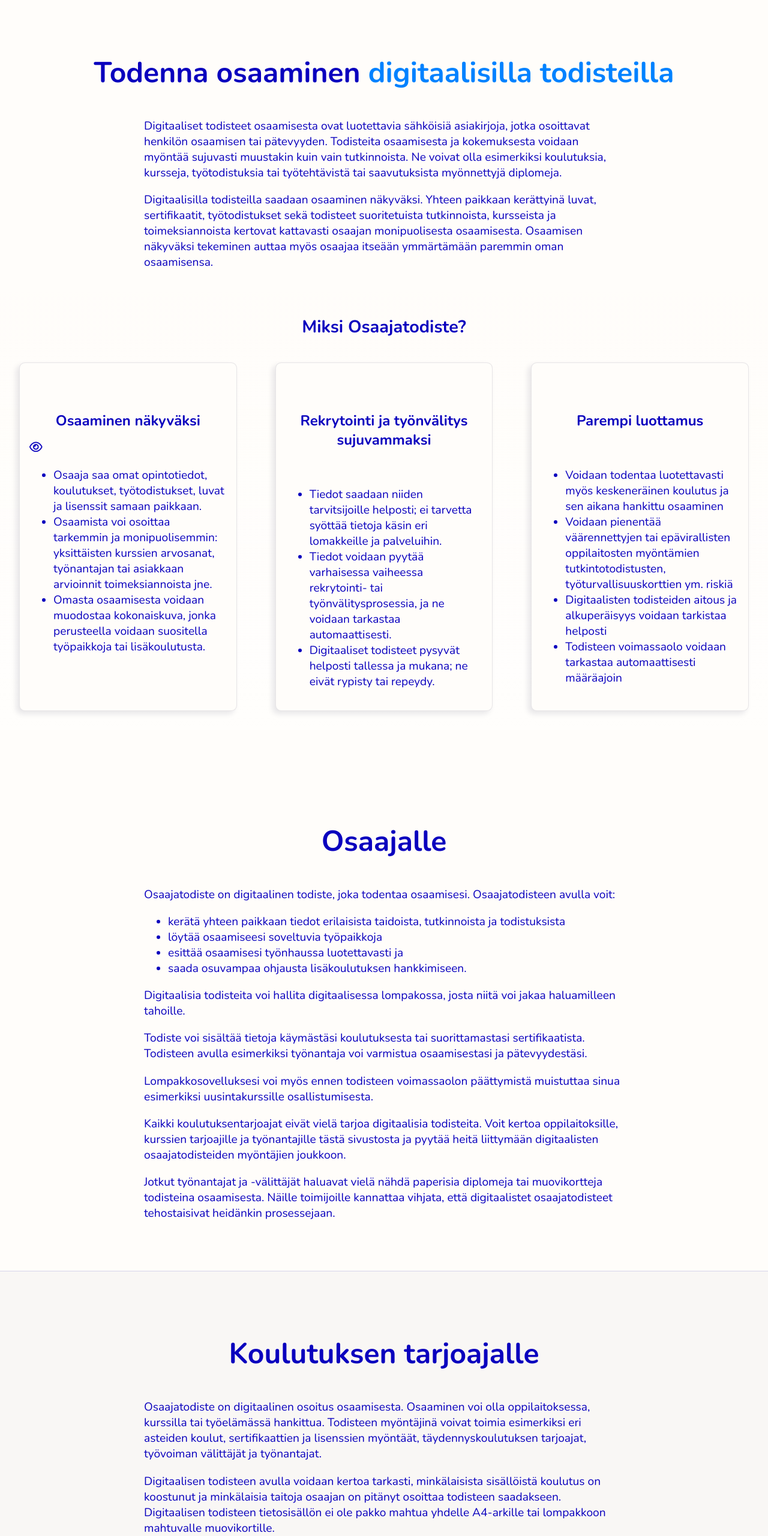
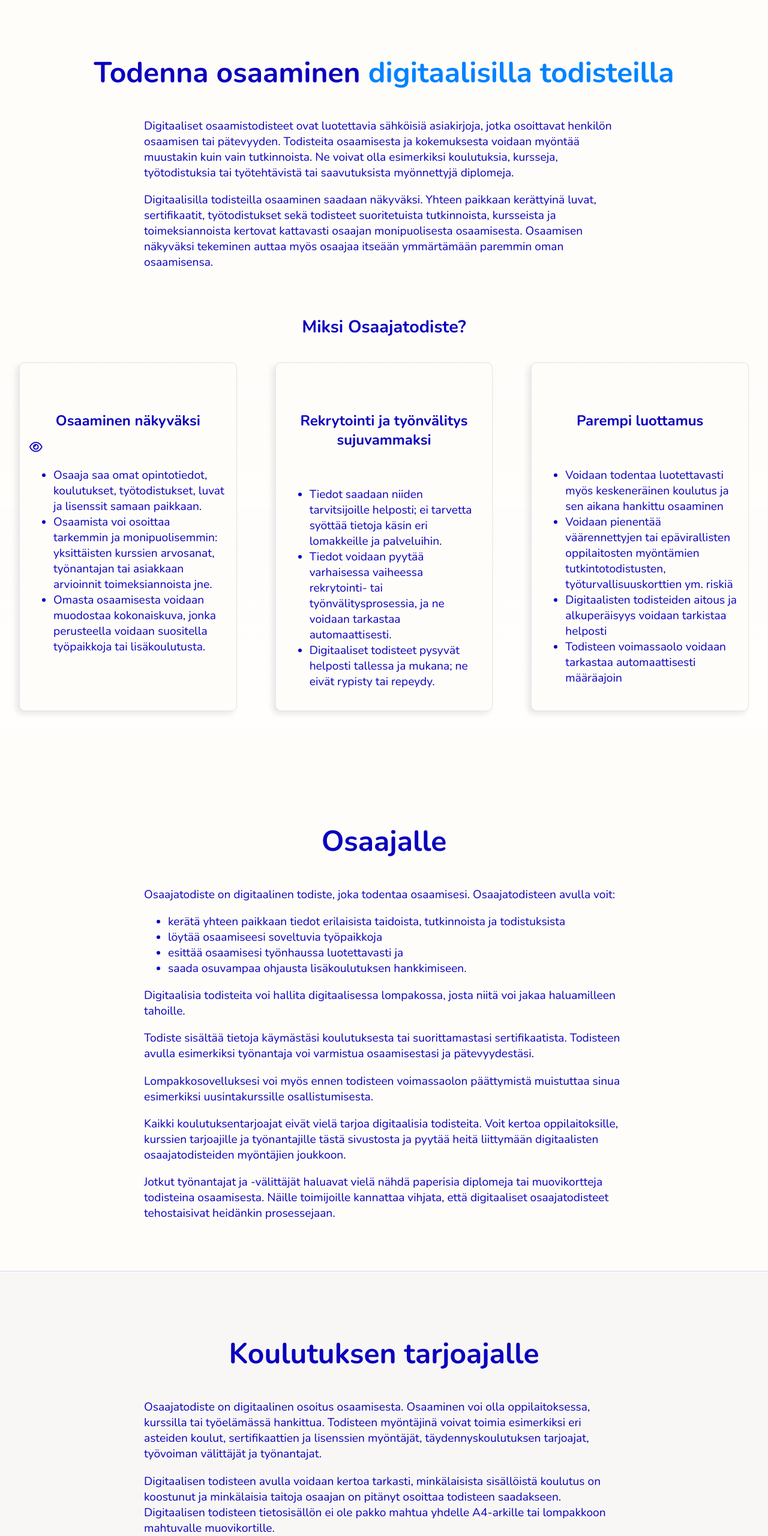
Before and after one commit to FindyFi/osaajatodiste, a plain HTML site: page index.html in a window 1280 px wide. Shown: the part 240-2800 px from the top of the page at 60% size. Drawn offline with nearby package versions, Linux system fonts and the light colour scheme; some icons are missing.

Commit message:
fixed typos

```diff
--- a/index.html
+++ b/index.html
@@ -45,8 +45,8 @@
       <article id="top">
         <h1>Todenna osaaminen <strong>digitaalisilla todisteilla</strong></h1>
         <section>
-          <p>Digitaaliset todisteet osaamisesta ovat luotettavia sähköisiä asiakirjoja, jotka osoittavat henkilön osaamisen tai pätevyyden. Todisteita osaamisesta ja kokemuksesta voidaan myöntää sujuvasti muustakin kuin vain tutkinnoista. Ne voivat olla esimerkiksi koulutuksia, kursseja, työtodistuksia tai työtehtävistä tai saavutuksista myönnettyjä diplomeja.</p>
-          <p>Digitaalisilla todisteilla saadaan osaaminen näkyväksi. Yhteen paikkaan kerättyinä luvat, sertifikaatit, työtodistukset sekä todisteet suoritetuista tutkinnoista, kursseista ja toimeksiannoista kertovat kattavasti osaajan monipuolisesta osaamisesta. Osaamisen näkyväksi tekeminen auttaa myös osaajaa itseään ymmärtämään paremmin oman osaamisensa.</p>
+          <p>Digitaaliset osaamistodisteet ovat luotettavia sähköisiä asiakirjoja, jotka osoittavat henkilön osaamisen tai pätevyyden. Todisteita osaamisesta ja kokemuksesta voidaan myöntää muustakin kuin vain tutkinnoista. Ne voivat olla esimerkiksi koulutuksia, kursseja, työtodistuksia tai työtehtävistä tai saavutuksista myönnettyjä diplomeja.</p>
+          <p>Digitaalisilla todisteilla osaaminen saadaan näkyväksi. Yhteen paikkaan kerättyinä luvat, sertifikaatit, työtodistukset sekä todisteet suoritetuista tutkinnoista, kursseista ja toimeksiannoista kertovat kattavasti osaajan monipuolisesta osaamisesta. Osaamisen näkyväksi tekeminen auttaa myös osaajaa itseään ymmärtämään paremmin oman osaamisensa.</p>
           </section>
           <section class="details kuva">
           <h2>Miksi Osaajatodiste?</h2>
@@ -91,18 +91,18 @@
             <li>saada osuvampaa ohjausta lisäkoulutuksen hankkimiseen.</li>
           </ul>
           <p>Digitaalisia todisteita voi hallita digitaalisessa lompakossa, josta niitä voi jakaa haluamilleen tahoille.</p>
-          <p>Todiste voi sisältää tietoja käymästäsi koulutuksesta tai suorittamastasi sertifikaatista. Todisteen avulla esimerkiksi työnantaja voi varmistua osaamisestasi ja pätevyydestäsi.</p>
+          <p>Todiste sisältää tietoja käymästäsi koulutuksesta tai suorittamastasi sertifikaatista. Todisteen avulla esimerkiksi työnantaja voi varmistua osaamisestasi ja pätevyydestäsi.</p>
           <p>Lompakkosovelluksesi voi myös ennen todisteen voimassaolon päättymistä muistuttaa sinua esimerkiksi uusintakurssille osallistumisesta.</p>
           <p>Kaikki koulutuksentarjoajat eivät vielä tarjoa digitaalisia todisteita. Voit kertoa oppilaitoksille, kurssien tarjoajille ja työnantajille tästä sivustosta ja pyytää heitä liittymään digitaalisten osaajatodisteiden myöntäjien joukkoon.</p>
-          <p>Jotkut työnantajat ja -välittäjät haluavat vielä nähdä paperisia diplomeja tai muovikortteja todisteina osaamisesta. Näille toimijoille kannattaa vihjata, että digitaalistet osaajatodisteet tehostaisivat heidänkin prosessejaan.</p>
+          <p>Jotkut työnantajat ja -välittäjät haluavat vielä nähdä paperisia diplomeja tai muovikortteja todisteina osaamisesta. Näille toimijoille kannattaa vihjata, että digitaaliset osaajatodisteet tehostaisivat heidänkin prosessejaan.</p>
         </section>
       </article>
       <article id="kouluttajalle">
         <h1>Koulutuksen tarjoajalle</h1>
         <section>
-          <p>Osaajatodiste on digitaalinen osoitus osaamisesta. Osaaminen voi olla oppilaitoksessa, kurssilla tai työelämässä hankittua. Todisteen myöntäjinä voivat toimia esimerkiksi eri asteiden koulut, sertifikaattien ja lisenssien myöntäät, täydennyskoulutuksen tarjoajat, työvoiman välittäjät ja työnantajat.</p>
+          <p>Osaajatodiste on digitaalinen osoitus osaamisesta. Osaaminen voi olla oppilaitoksessa, kurssilla tai työelämässä hankittua. Todisteen myöntäjinä voivat toimia esimerkiksi eri asteiden koulut, sertifikaattien ja lisenssien myöntäjät, täydennyskoulutuksen tarjoajat, työvoiman välittäjät ja työnantajat.</p>
           <p>Digitaalisen todisteen avulla voidaan kertoa tarkasti, minkälaisista sisällöistä koulutus on koostunut ja minkälaisia taitoja osaajan on pitänyt osoittaa todisteen saadakseen. Digitaalisen todisteen tietosisällön ei ole pakko mahtua yhdelle A4-arkille tai lompakkoon mahtuvalle muovikortille.</p>
-          <p>Paperiseen tai PDF-muotoiseen päättötodistukseen tai diplomiin verrattuna digitaalinen todiste tarjoaa osaajalle monipuolisempia mahdollisuuksia osoittaa omaa osaamistaan. Kun hän välittää todistetta muille tahoille, nämä voivat varmistua sen aitoudesta ja alkuperäisyydestä. Koulutuksen tarjoaja voi erottua muista toimijoista tarjoamalla digitaalisia todisteita, ja digitaalisesti vahvistettavaa koulutusta voidaan arvostaa muita vastaavansisältöisiä koulutuksia enemmän.</p>
+          <p>Paperiseen tai PDF-muotoiseen päättötodistukseen tai diplomiin verrattuna digitaalinen todiste tarjoaa osaajalle monipuolisempia mahdollisuuksia osoittaa omaa osaamistaan. Kun hän välittää todistetta muille tahoille, nämä voivat varmistua sen aitoudesta ja alkuperäisyydestä. Koulutuksen tarjoaja voi erottua muista toimijoista tarjoamalla digitaalisia todisteita, ja digitaalisesti vahvistettavaa koulutusta voidaan arvostaa muita vastaavan sisältöisiä koulutuksia enemmän.</p>
           <p>Digitaalisen todisteen myöntäminen on helppoa. Yleensä koulutuksen tarjoajalla on omissa järjestelmissään rakenteisessa muodossa kaikki tarvittavat tiedot. Yksinkertaisen ohjelmiston avulla näistä tiedoista voidaan muodostaa digitaalisesti allekirjoitettu todiste, joka voidaan tarjota osaajalle esimerkiksi asiointipalvelusta ladattavaksi tai lähettää sähköpostin liitetiedostona.</p>
           <p>Paperien tai muovikorttien jakeluun ja postittamiseen verrattuna digitaalisen todisteen myöntäminen voi tehostaa prosesseja ja parantaa asiakastyytyväisyyttä. Digitaalisen todisteen myöntäjän ei tarvitse vastailla osaajien pätevyyksiä koskeviin puheluihin tai kirjeisiin, koska digitaalisten todisteiden aitous ja alkuperäisyys voidaan tarkastaa automaattisesti.</p>
           <p>Moni koulutuksen tarjoaja voi myös hyödyntää digitaalisia todisteita varmistuakseen, että koulutukseen osallistujat täyttävät tarvittavat ennakkovaatimukset.</p>
@@ -126,7 +126,7 @@
           <p>Digitaaliset todisteet sujuvoittavat prosesseja papereihin verrattuna ja ovat luotettavampia kuin LinkedIn-profiilit, joihin voi laittaa mitä tahansa osaamista ja kokemusta. Rekrytointiprosessin voi myös suunnitella uudelleen niin, että todisteet vaadittavasta osaamisesta esitetään heti prosessin alkuvaiheessa eikä vasta lopullisten valintojen jälkeen.</p>
           <p>Yritykset, jotka välittävät työvoimaa keikkatöihin tai konsultteja asiakastoimeksiantoihin, voivat hyödyntää digitaalisia todisteita etsiessään tiettyyn tehtävään parhaiten sopivaa asiantuntijaa. Nämä yritykset voivat myös myöntää digitaalisen todisteen jokaisesta keikasta ja projektista, mikä edelleen parantaa kokonaiskuvaa osaajan osaamisesta.</p>
           <p>Kaikki yritykset voivat tarjota lähtevälle työntekijälle digitaalisen version työtodistuksesta ja osaajatodisteita työsuhteen aikana karttuvasta osaamisesta. Osaajatodisteet kannattaa kytkeä kiinteäksi osaksi yrityksen osaamisen hallintaa.</p>
-          <p>Monilla aloilla tietyn tehtävän suorittaminen edellyttää määrättyä pätevyyttä tai osaamista. Kun sertifikaatit, luvat ja pätevyydet ovat mukana työntekijöiden tiedoissa, esimerkiksi työvuorosuunnittelussa voidaan varmistua, että joka vuoorossa on riittävä määrä ensiapukolutuksen tai työturvallisuuskortin suorittaneita, tai että kaikki sähköpätevyys 1:n haltijat eivät ole lomalla samaan aikaan. Järjestelmään voidaan myös tallentaa todisteiden viimeinen voimassaolo, jolloin työntekijät voidaan lähettää kertauskurssille hyvissä ajoin ennen pätevyyden erääntymistä.</p>
+          <p>Monilla aloilla tietyn tehtävän suorittaminen edellyttää määrättyä pätevyyttä tai osaamista. Kun sertifikaatit, luvat ja pätevyydet ovat mukana työntekijöiden tiedoissa, esimerkiksi työvuorosuunnittelussa voidaan varmistua, että joka vuorossa on riittävä määrä ensiapukoulutuksen tai työturvallisuuskortin suorittaneita, tai että kaikki sähköpätevyys 1:n haltijat eivät ole lomalla samaan aikaan. Järjestelmään voidaan myös tallentaa todisteiden viimeinen voimassaolo, jolloin työntekijät voidaan lähettää kertauskurssille hyvissä ajoin ennen pätevyyden erääntymistä.</p>
           <p><a href="#yhteys" class="button">Ota yhteyttä</a></p>
         </section>
       </article>
```
